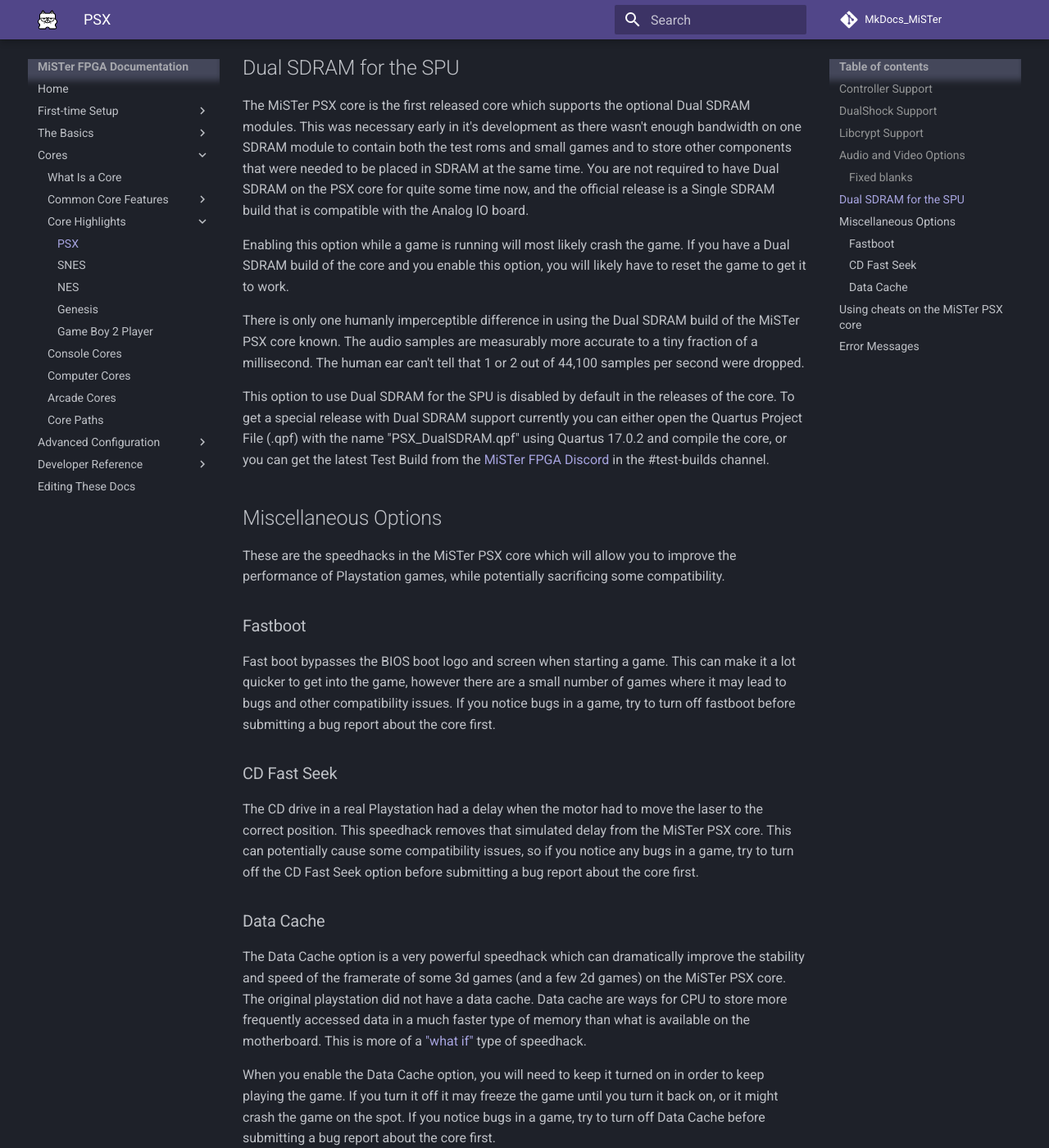
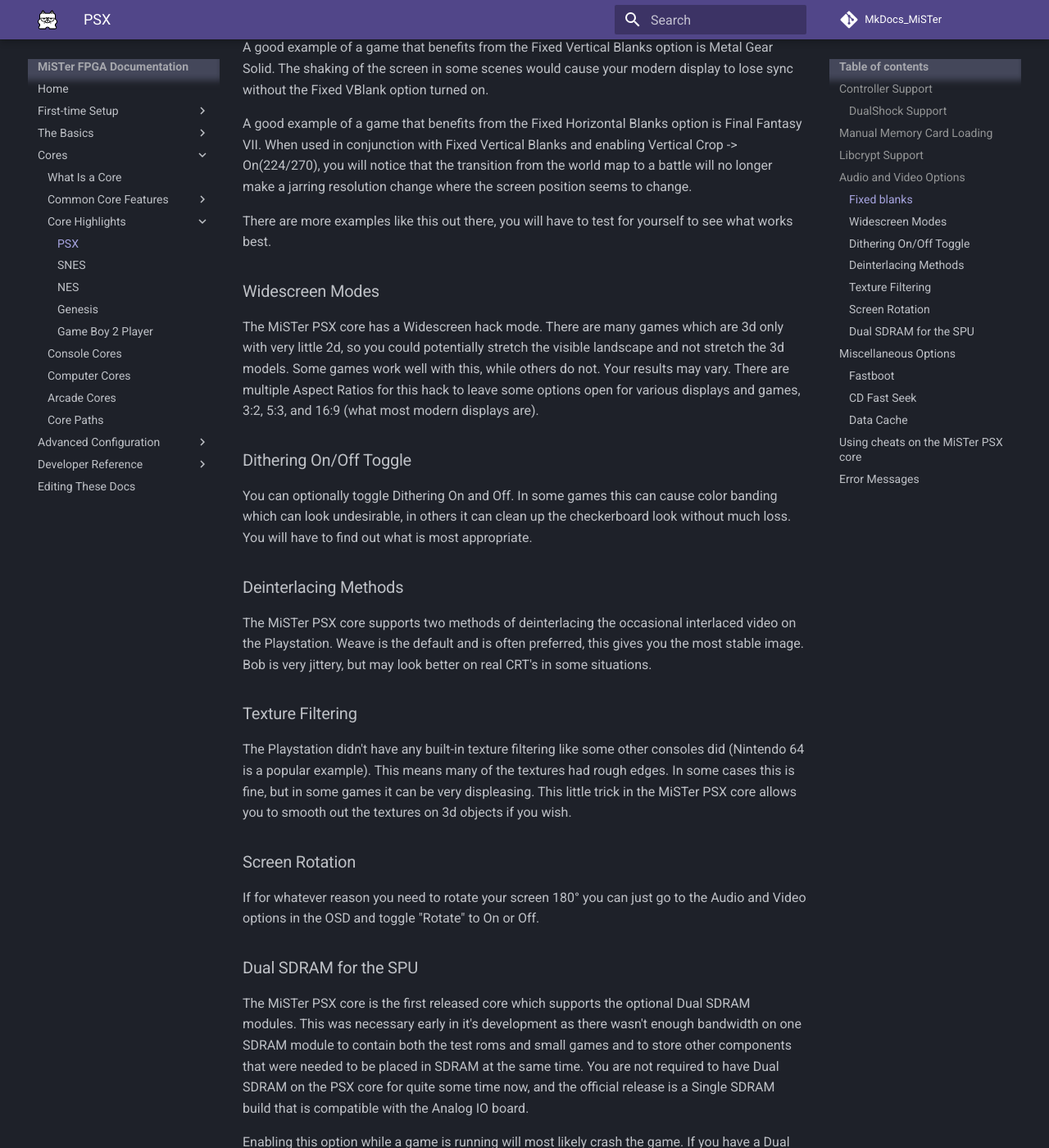
Before and after one commit to MiSTer-devel/MkDocs_MiSTer, an MkDocs documentation site: the page built from docs/cores/highlights/psx.md, in a window 1280 px wide and 1400 px high, scrolled down 2225 px. Shown: the whole window at 82% size. Built offline with MkDocs 1.6.1 and Material for MkDocs 9.7.7, drawn with Linux system fonts in a browser that asks for light colours; comment, search, counter and statistics services are not loaded; some of the changed text lies outside the part shown.

Commit message:
Add more features documentation to PSX.md

```diff
--- a/docs/cores/highlights/psx.md
+++ b/docs/cores/highlights/psx.md
@@ -14,17 +14,21 @@
 * [Justifier](https://en.wikipedia.org/wiki/Konami_Justifier){target=_blank}
 * SNAC (there is a special adapter required to use real PSX controller accessories. Memory cards and even the pocketstation can be used in this mode technically)
 
-## DualShock Support
+### DualShock Support
 
 More specifically, the DualShock controller mode is a catch-all solution. Ideally, it will identify what the game requires and it ought to put itself into the correct mode (either Digital or Analog) for compatibility with that game. Some games, when they are on the wrong mode, will not register inputs from your controller. If this happens, switch manually to a different mode (Digital or Analog) and see if the problem goes away.
 
 Additionally, just like the original DualShock controller, there is a way to change between digital and analog modes on the controller at the press of a button (or multiple buttons depending on the controller you have). If you have a DualShock 4 or DualSense (5) controller, then you can just press in the touchpad in the center once. That will switch between Analog and Digital modes each time. If you do not have a controller with a PS4/PS5 touchpad on it to click, then you can use either L3+R3+Up/Down or L1+L2+R1+R2+Up/Down to changes modes, depending on the "DS mode" setting you have in the OSD.
 
+## Manual Memory Card Loading
+
+You can load Playstation memory card files (.mcd or .sav) manually in the OSD in this core. It is probably best to use the 2nd slot because the default behavior is to occupy the first slot automatically with a blank memory card file. You can also opt out of auto-mounting a blank memory card file to slot 1 by turning off the Automount Memory Card 1 option in the OSD. Finally, if you have a SNAC adapter with a memory card slot connected to it somehow, the core does support real Playstation 1 memory card loading over SNAC. This is supported because the memory cards used the same SPI protocol as the controllers.
+
 ## Libcrypt Support
 
 Some games used a kind of copy protection with what was called "Libcrypt" and they will not work if it's not circumvented.
 
-You can provide an .sbi file to do that. If there is an .sbi file [( the whole collection of which can be downloaded from redump.org)](http://redump.org/sbi/psx/){target=_blank} next to a .cue with the same name, it will then be loaded automatically when mounting the CD image. The MiSTer updater automatically downloads these .sbi files so it should not be necessary to download and place them manually.
+You can provide an .sbi file to do that. If there is an .sbi file [(the whole collection can be downloaded from redump.org)](http://redump.org/sbi/psx/){target=_blank} next to a .cue with the same name, it will then be loaded automatically when mounting the CD image. The MiSTer updater automatically downloads these .sbi files so it should not be necessary to download and place them manually.
 
 ## Audio and Video Options
 
@@ -38,9 +42,29 @@
 
 A good example of a game that benefits from the Fixed Horizontal Blanks option is Final Fantasy VII. When used in conjunction with Fixed Vertical Blanks and enabling Vertical Crop -> On(224/270), you will notice that the transition from the world map to a battle will no longer make a jarring resolution change where the screen position seems to change.
 
-There are more examples like this out there, you will have to test for yourself what works best.
+There are more examples like this out there, you will have to test for yourself to see what works best.
 
-## Dual SDRAM for the SPU
+### Widescreen Modes
+
+The MiSTer PSX core has a Widescreen hack mode. There are many games which are 3d only with very little 2d, so you could potentially stretch the visible landscape and not stretch the 3d models. Some games work well with this, while others do not. Your results may vary. There are multiple Aspect Ratios for this hack to leave some options open for various displays and games, 3:2, 5:3, and 16:9 (what most modern displays are).
+
+### Dithering On/Off Toggle
+
+You can optionally toggle Dithering On and Off. In some games this can cause color banding which can look undesirable, in others it can clean up the checkerboard look without much loss. You will have to find out what is most appropriate.
+
+### Deinterlacing Methods
+
+The MiSTer PSX core supports two methods of deinterlacing the occasional interlaced video on the Playstation. Weave is the default and is often preferred, this gives you the most stable image. Bob is very jittery, but may look better on real CRT's in some situations.
+
+### Texture Filtering
+
+The Playstation didn't have any built-in texture filtering like some other consoles did (Nintendo 64 is a popular example). This means many of the textures had rough edges. In some cases this is fine, but in some games it can be very displeasing. This little trick in the MiSTer PSX core allows you to smooth out the textures on 3d objects if you wish.
+
+### Screen Rotation
+
+If for whatever reason you need to rotate your screen 180° you can just go to the Audio and Video options in the OSD and toggle "Rotate" to On or Off.
+
+### Dual SDRAM for the SPU
 
 The MiSTer PSX core is the first released core which supports the optional Dual SDRAM modules. This was necessary early in it's development as there wasn't enough bandwidth on one SDRAM module to contain both the test roms and small games and to store other components that were needed to be placed in SDRAM at the same time. You are not required to have Dual SDRAM on the PSX core for quite some time now, and the official release is a Single SDRAM build that is compatible with the Analog IO board.
 
@@ -67,8 +91,6 @@
 
 When you enable the Data Cache option, you will need to keep it turned on in order to keep playing the game. If you turn it off it may freeze the game until you turn it back on, or it might crash the game on the spot. If you notice bugs in a game, try to turn off Data Cache before submitting a bug report about the core first.
 
-
-
 ## Using cheats on the MiSTer PSX core
 
 Cheats on the PSX are a little bit different than other MiSTer cores' cheats implementation in how they are detected. With other cores, the cheat file has a CRC32 hash in the filename, and this is checked against the crc32 hash of the ROM that is loaded. This is not the case with PSX (or other CD-based cores with Cheats support either). Because CD images are so large, doing a crc32 check on them would take too long, so the internal Game ID is scanned for instead and the cheats file with the same internal Game ID is loaded. So Final Fantasy VII Disc 1 gets loaded, MiSTer detects that it is Game ID SCUS-94163, and MiSTer loads the cheats file named `SCUS-94163.zip` from `./cheats/PSX/`. Note that when the Data Cache enhancement is enabled in the OSD, cheats are disabled and will not function. This is by design.
```
